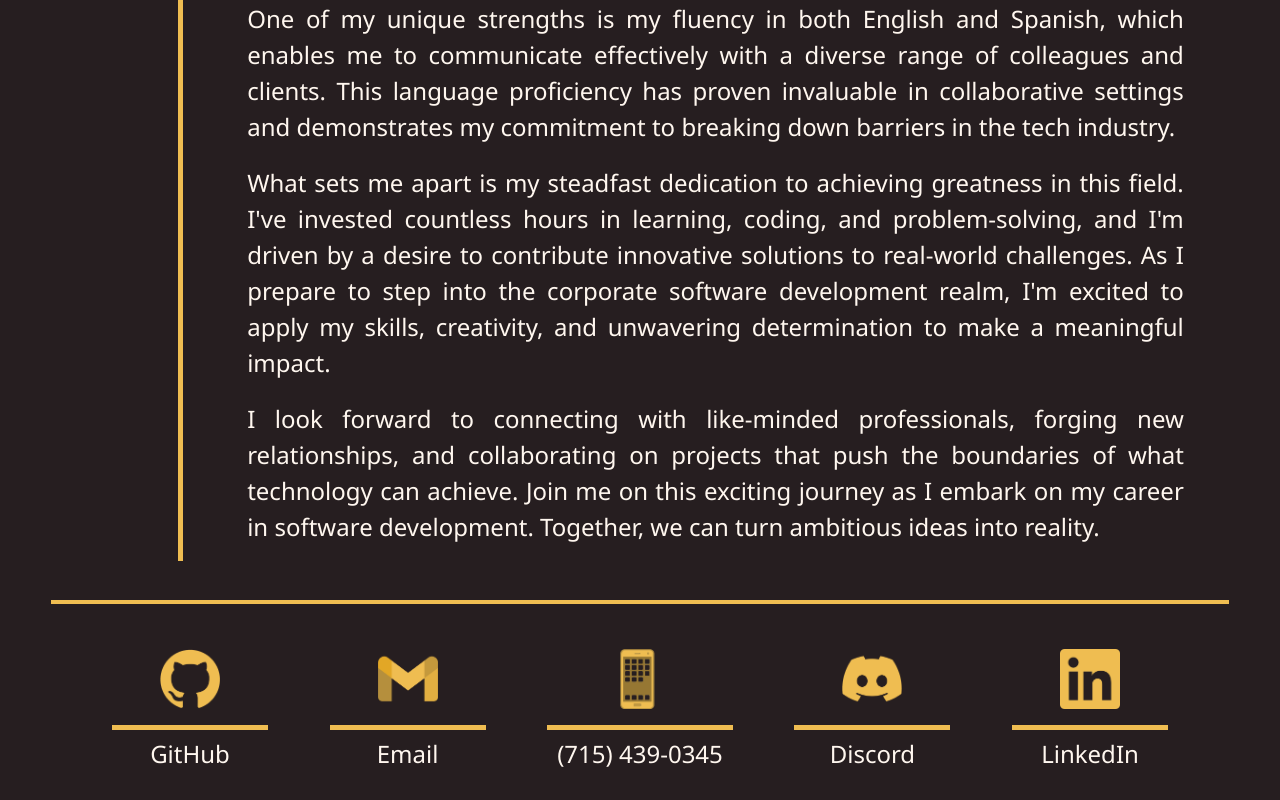
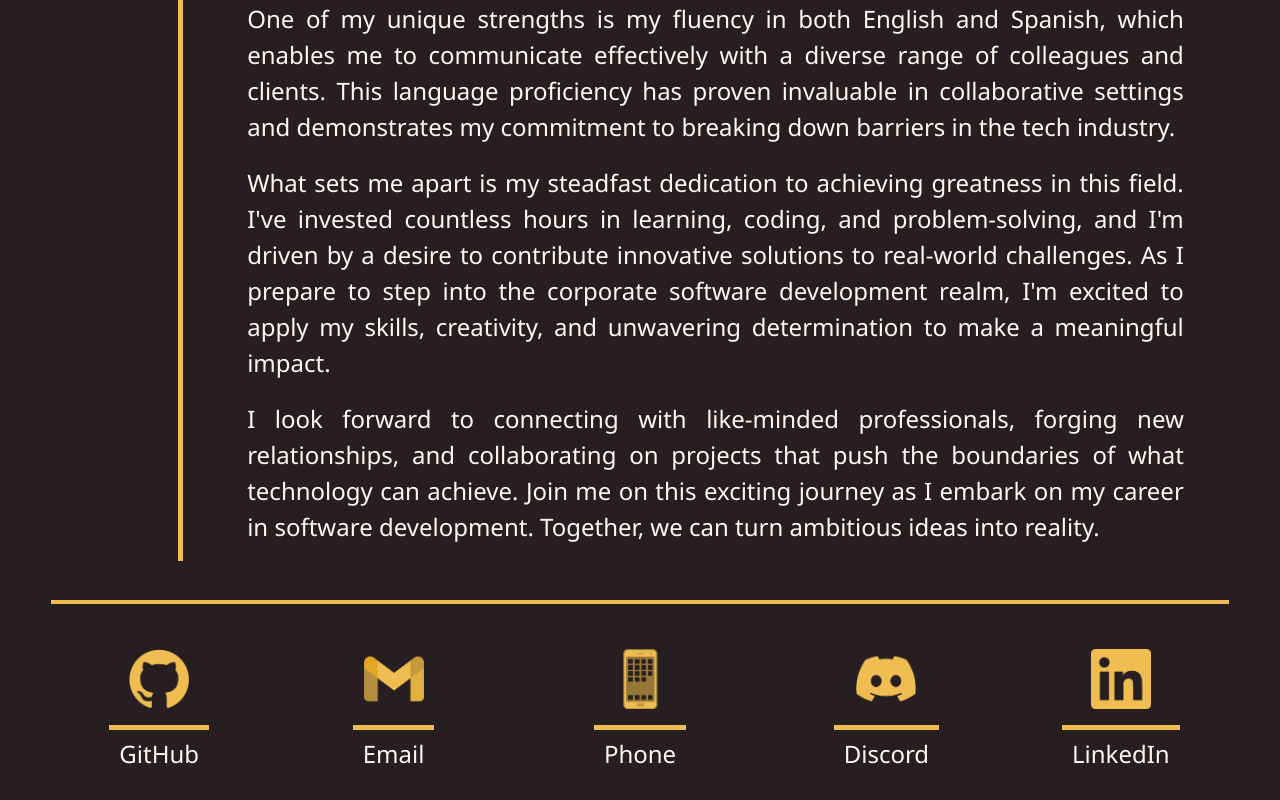
Before and after one commit to TylerFruik/portfolio-react, a React (Vite) app: page / in a window 1280 px wide. Shown: the part 958-1758 px from the top of the page. Built offline with nearby package versions, Linux system fonts and the light colour scheme.

Commit message:
Reworked Footer buttons to contain helpful information and display smoothly

```diff
--- a/src/components/Foot.jsx
+++ b/src/components/Foot.jsx
@@ -1,30 +1,53 @@
-import React from 'react';
+import React, { useState } from 'react';
 import { Link } from 'react-router-dom';
 
 const Foot = () => {
+
+  const [emailText, setEmailText] = useState('Email');
+  const [phoneText, setPhoneText] = useState('Phone');
+  const [discordText, setDiscordText] = useState('Discord');
+
+  const handleEmailClick = () => {
+    setEmailText(prevText => prevText === 'Email' ? 'tylerfruik@gmail.com' : 'Email');
+  };
+
+  const handlePhoneClick = () => {
+    setPhoneText(prevText => prevText === 'Phone' ? '(715) 439-0345' : 'Phone');
+  };
+
+  const handleDiscordClick = () => {
+    setDiscordText(prevText => prevText === 'Discord' ? 'GBCxPrime' : 'Discord');
+  };
+
   return (
     <footer>
         <div className="content" id="contact-me-content">
           <nav>
               <a href="https://github.com/TylerFruik" target="_blank">
-                <img className='mx-5 my-3' src="images/GithubLogoGold.png" alt="" />
-                <h4>GitHub</h4>
+                <div className='nav-item'>
+                  <img className='mx-5 my-3' src="images/GithubLogoGold.png" alt="" />
+                  <h4>GitHub</h4>
+                </div>
               </a>
-              <Link to='/contact'>
+              <div className='nav-item' onClick={handleEmailClick}>
               <img className='mx-5 my-3' src="images/GmailLogoGold.png" alt="" />
-                <h4>Email</h4>
-              </Link>
-              <a href="tel:+17154390345">
+                <h4 className={emailText === 'tylerfruik@gmail.com' ? 'small-text' : ''}>
+                  {emailText}
+                </h4>
+              </div>
+              <div className='nav-item' onClick={handlePhoneClick}>
                 <img className='my-3 phone' src="images/PhoneLogoGold.png" alt="" />
-                <h4>(715) 439-0345</h4>
-              </a>
-              <a href="https://discord.gg/kEWsKpq9" target="_blank">
+                <h4>{phoneText}</h4>
+              </div>
+              <div className='nav-item' onClick={handleDiscordClick}>
                 <img className='mx-5 my-3' src="images/DiscordLogoGold.png" alt="" />
-                <h4>Discord</h4>
-              </a>
+                <h4>{discordText}</h4>
+              </div>
               <a href="https://linkedin.com/in/tyler-fruik/" target="_blank">
-                <img className='mx-5 my-3' src="images/LinkedinLogoGold.png" alt="" />
-                <h4>LinkedIn</h4>
+                <div className='nav-item'>
+                  <img className='mx-5 my-3' src="images/LinkedinLogoGold.png" alt="" />
+                  <h4>LinkedIn</h4>
+                </div>
               </a>
           </nav>
         </div>
--- a/src/components/Nav.jsx
+++ b/src/components/Nav.jsx
@@ -19,7 +19,9 @@ const Nav = () => {
 
   return (
     <header>
-      <h1>Tyler Fruik</h1>
+      <Link to='/'>
+        <h1>Tyler Fruik</h1>
+      </Link>
       {/* <div id='date'>
         Testing
       </div> */}
--- a/src/new.css
+++ b/src/new.css
@@ -198,25 +198,39 @@ footer {
 #contact-me-content nav {
   display: flex;
   width: 100%;
-  justify-content: space-around;
+  justify-content: space-between;
+  align-items: center;
 }
 
-#contact-me-content a img {
+#contact-me-content .nav-item {
+  display: flex;
+  flex-direction: column;
+  align-items: center;
+  cursor: pointer;
+  transition: 0.3s ease;
+}
+
+#contact-me-content .nav-item img {
   width: 60px;
-  text-align: center;
+  margin-bottom: 10px;
   transition: 0.8s ease;
 }
 
-#contact-me-content a:hover img {
+#contact-me-content .nav-item:hover img {
   filter: hue-rotate(-31deg) saturate(500%) brightness(90%);
 }
 
-#contact-me-content h4 {
-  text-decoration: none;
+#contact-me-content .nav-item h4 {
   text-align: center;
   border-top: 5px solid var(--tertiary);
   color: var(--text);
   padding: 10px;
+  /* transition: 0.8s ease; */
+}
+
+.small-text {
+  font-size: 12px;
+  height: 54px;
 }
 
 .phone {
```
